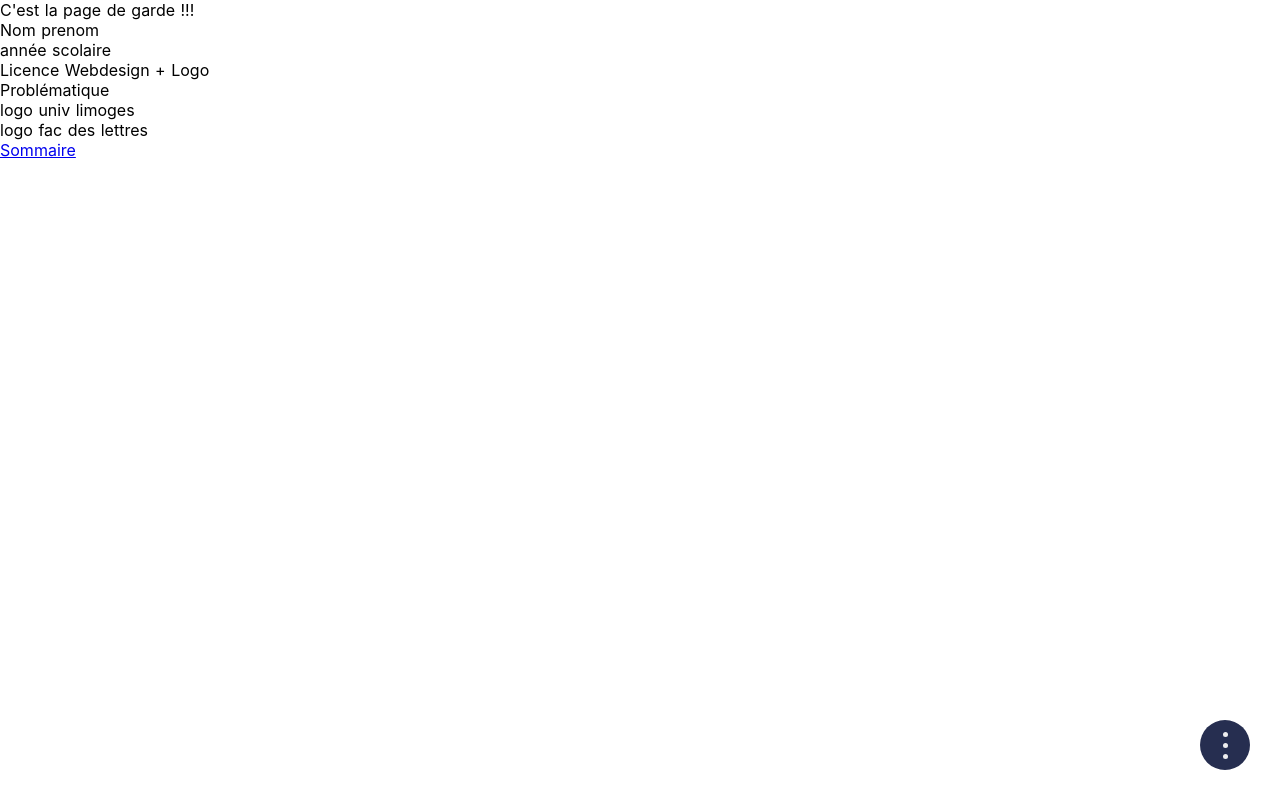
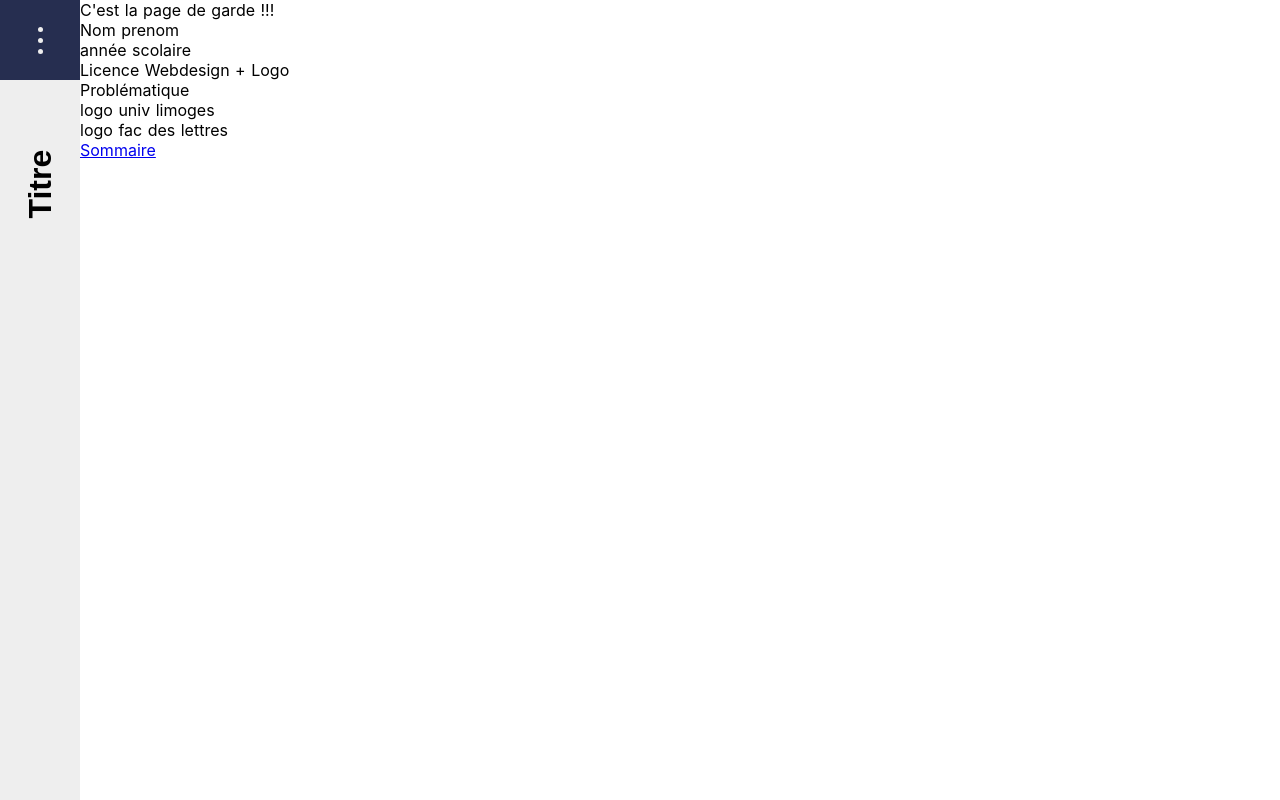
Before and after one commit to gaetannicolas/rapport_stage, a Nuxt app: page / in a window 1280 px wide. Built offline with nearby package versions, Linux system fonts and the light colour scheme.

Commit message:
adding font

```diff
--- /dev/null
+++ b/assets/css/style.css
@@ -0,0 +1,5 @@
+@import url("https://fonts.googleapis.com/css?family=Dosis:300,400,500,600,700,800");
+/* font-family: 'Dosis', sans-serif; */
+
+@import url("https://fonts.googleapis.com/css?family=Raleway:300,400,500,600,700,800,900");
+/* font-family: 'Raleway', sans-serif; */
--- a/components/AppMenu.vue
+++ b/components/AppMenu.vue
@@ -1,11 +1,27 @@
 <template>
-  <button @click="menuActive = !menuActive" class="menu" :class="menuActive ? 'active' : ''">
-    <span class="menu__block">
-      <span class="menu__line"></span>
-      <span class="menu__line"></span>
-      <span class="menu__line"></span>
-    </span>
-  </button>
+  <div>
+    <button @click="menuActive = !menuActive" class="btn-menu-mobile" :class="menuActive ? 'active' : ''">
+      <span class="btn-menu-mobile__block">
+        <span class="btn-menu-mobile__line"></span>
+        <span class="btn-menu-mobile__line"></span>
+        <span class="btn-menu-mobile__line"></span>
+      </span>
+    </button>
+    <div class="side-bar">
+      <button @click="menuActive = !menuActive" class="btn-menu-desktop" :class="menuActive ? 'active' : ''">
+        <span class="btn-menu-desktop__block">
+          <span class="btn-menu-desktop__line"></span>
+          <span class="btn-menu-desktop__line"></span>
+          <span class="btn-menu-desktop__line"></span>
+        </span>
+      </button>
+      <div class="side-bar__wrapper-title">
+        <h1 class="side-bar__title">
+          Titre
+        </h1>
+      </div>
+    </div>
+  </div>
 </template>
 
 <script>
@@ -19,21 +35,24 @@ export default {
 </script>
 
 <style>
-.menu {
+.btn-menu-mobile {
   width: 50px;
   height: 50px;
   background-color: #262e50;
   border-radius: 50%;
   border: 0;
+  position: absolute;
+  bottom: 30px;
+  right: 30px;
 }
 
-.menu__block {
+.btn-menu-mobile__block {
   display: inline-block;
   vertical-align: middle;
   margin: 0 auto;
 }
 
-.menu__line {
+.btn-menu-mobile__line {
   display: block;
   height: 5px;
   width: 5px;
@@ -43,11 +62,11 @@ export default {
   transition: all 0.5s ease;
 }
 
-.menu.active .menu__block {
+.btn-menu-mobile.active .btn-menu-mobile__block {
   width: 23px;
 }
 
-.menu.active .menu__line:first-child {
+.btn-menu-mobile.active .btn-menu-mobile__line:first-child {
   -webkit-transform: rotate(45deg);
   transform: rotate(45deg);
   -webkit-transform-origin: left;
@@ -56,11 +75,11 @@ export default {
   border-radius: 15px;
 }
 
-.menu.active .menu__line:nth-child(2) {
+.btn-menu-mobile.active .btn-menu-mobile__line:nth-child(2) {
   opacity: 0;
 }
 
-.menu.active .menu__line:last-child {
+.btn-menu-mobile.active .btn-menu-mobile__line:last-child {
   -webkit-transform: rotate(-45deg);
   transform: rotate(-45deg);
   -webkit-transform-origin: left;
@@ -69,11 +88,94 @@ export default {
   border-radius: 15px;
 }
 
-.menu__line:last-child {
+.btn-menu-mobile__line:last-child {
   margin-bottom: 0;
 }
 
-.menu:focus {
+.btn-menu-mobile:focus {
   outline: 0;
 }
+
+.side-bar {
+  position: fixed;
+  height: 100vh;
+  min-height: 100vh;
+  top: 0;
+  left: 0;
+  width: 80px;
+  max-width: 80px;
+  background-color: #eee;
+}
+
+.side-bar__wrapper-title {
+  transform: rotate(-90deg);
+  margin-top: 80px;
+}
+
+.side-bar__title {
+  font-family: "Dosis", sans-serif;
+}
+
+.btn-menu-desktop {
+  width: 80px;
+  height: 80px;
+  background-color: #262e50;
+  border: 0;
+}
+
+.btn-menu-desktop__block {
+  display: inline-block;
+  vertical-align: middle;
+  margin: 0 auto;
+}
+
+.btn-menu-desktop__line {
+  display: block;
+  height: 5px;
+  width: 5px;
+  border-radius: 50%;
+  background-color: #eee;
+  margin-bottom: 6px;
+  transition: all 0.5s ease;
+}
+
+.btn-menu-desktop.active .btn-menu-desktop__block {
+  width: 23px;
+}
+
+.btn-menu-desktop.active .btn-menu-desktop__line:first-child {
+  -webkit-transform: rotate(45deg);
+  transform: rotate(45deg);
+  -webkit-transform-origin: left;
+  transform-origin: left;
+  width: 30px;
+  border-radius: 15px;
+}
+
+.btn-menu-desktop.active .btn-menu-desktop__line:nth-child(2) {
+  opacity: 0;
+}
+
+.btn-menu-desktop.active .btn-menu-desktop__line:last-child {
+  -webkit-transform: rotate(-45deg);
+  transform: rotate(-45deg);
+  -webkit-transform-origin: left;
+  transform-origin: left;
+  width: 30px;
+  border-radius: 15px;
+}
+
+.btn-menu-desktop__line:last-child {
+  margin-bottom: 0;
+}
+
+.btn-menu-desktop:focus {
+  outline: none;
+}
+
+@media screen and (min-width: 768px) {
+  .btn-menu-mobile {
+    display: none;
+  }
+}
 </style>
--- a/components/MainLayout.vue
+++ b/components/MainLayout.vue
@@ -1,7 +1,9 @@
 <template>
   <div class="pos-r minh-100">
-    <app-menu class="menu--position"></app-menu>
-    <slot name="content"></slot>
+    <app-menu></app-menu>
+    <div class="content__container">
+      <slot name="content"></slot>
+    </div>
   </div>
 </template>
 
@@ -24,9 +26,7 @@ export default {
   min-height: 100vh;
 }
 
-.menu--position {
-  position: absolute;
-  bottom: 30px;
-  right: 30px;
+.content__container {
+  margin-left: 80px;
 }
 </style>
--- a/nuxt.config.js
+++ b/nuxt.config.js
@@ -3,20 +3,23 @@ module.exports = {
   ** Headers of the page
   */
   head: {
-    title: 'rapport_stage',
+    title: "rapport_stage",
     meta: [
-      { charset: 'utf-8' },
-      { name: 'viewport', content: 'width=device-width, initial-scale=1' },
-      { hid: 'description', name: 'description', content: 'Rapport de stage Licence Pro WebDesign' }
+      { charset: "utf-8" },
+      { name: "viewport", content: "width=device-width, initial-scale=1" },
+      {
+        hid: "description",
+        name: "description",
+        content: "Rapport de stage Licence Pro WebDesign"
+      }
     ],
-    link: [
-      { rel: 'icon', type: 'image/x-icon', href: '/favicon.ico' }
-    ]
+    link: [{ rel: "icon", type: "image/x-icon", href: "/favicon.ico" }],
+    css: ["~/assets/css/style.css"]
   },
   /*
   ** Customize the progress bar color
   */
-  loading: { color: '#3B8070' },
+  loading: { color: "#3B8070" },
   /*
   ** Build configuration
   */
@@ -24,15 +27,15 @@ module.exports = {
     /*
     ** Run ESLint on save
     */
-    extend (config, { isDev, isClient }) {
+    extend(config, { isDev, isClient }) {
       if (isDev && isClient) {
         config.module.rules.push({
-          enforce: 'pre',
+          enforce: "pre",
           test: /\.(js|vue)$/,
-          loader: 'eslint-loader',
+          loader: "eslint-loader",
           exclude: /(node_modules)/
-        })
+        });
       }
     }
   }
-}
+};
```
